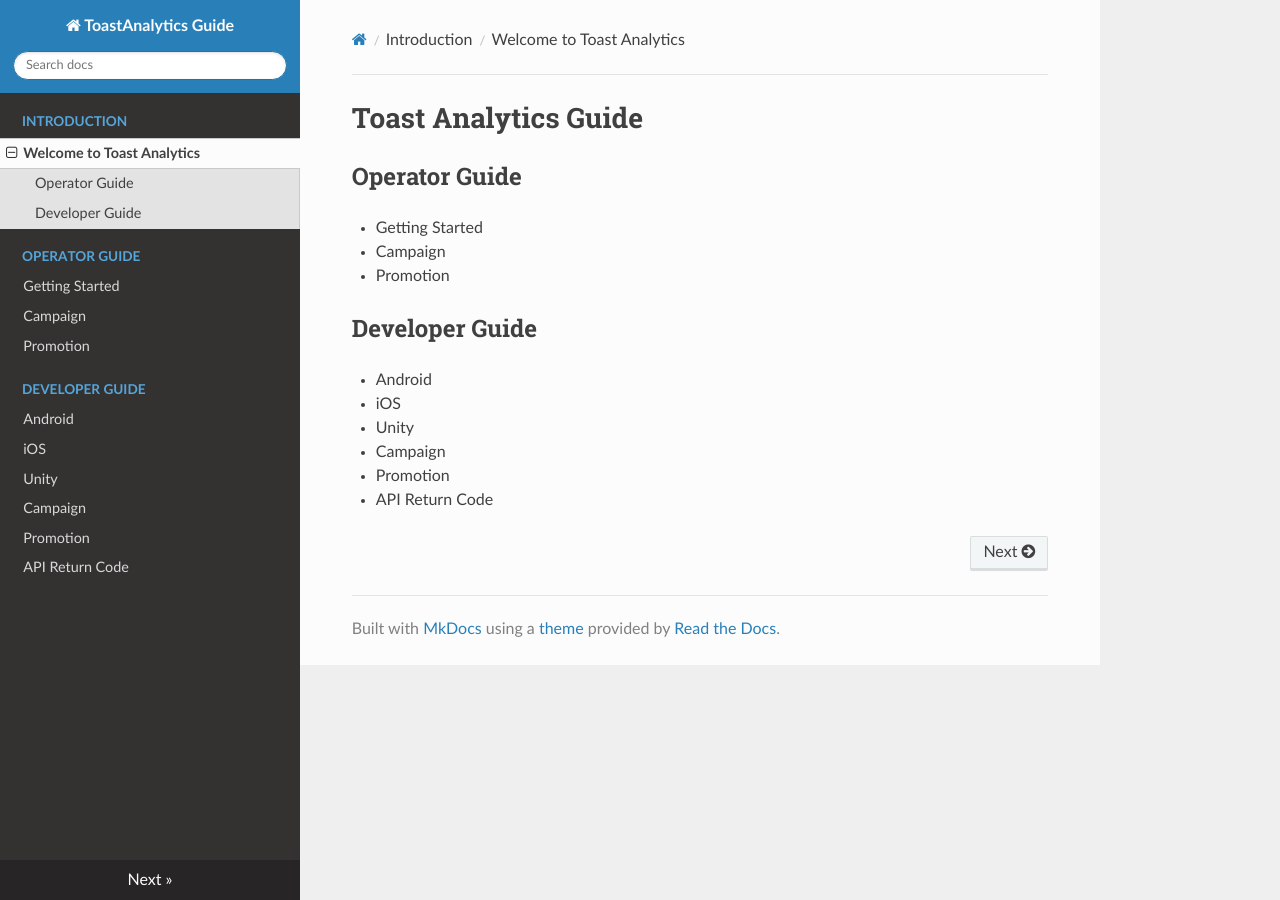
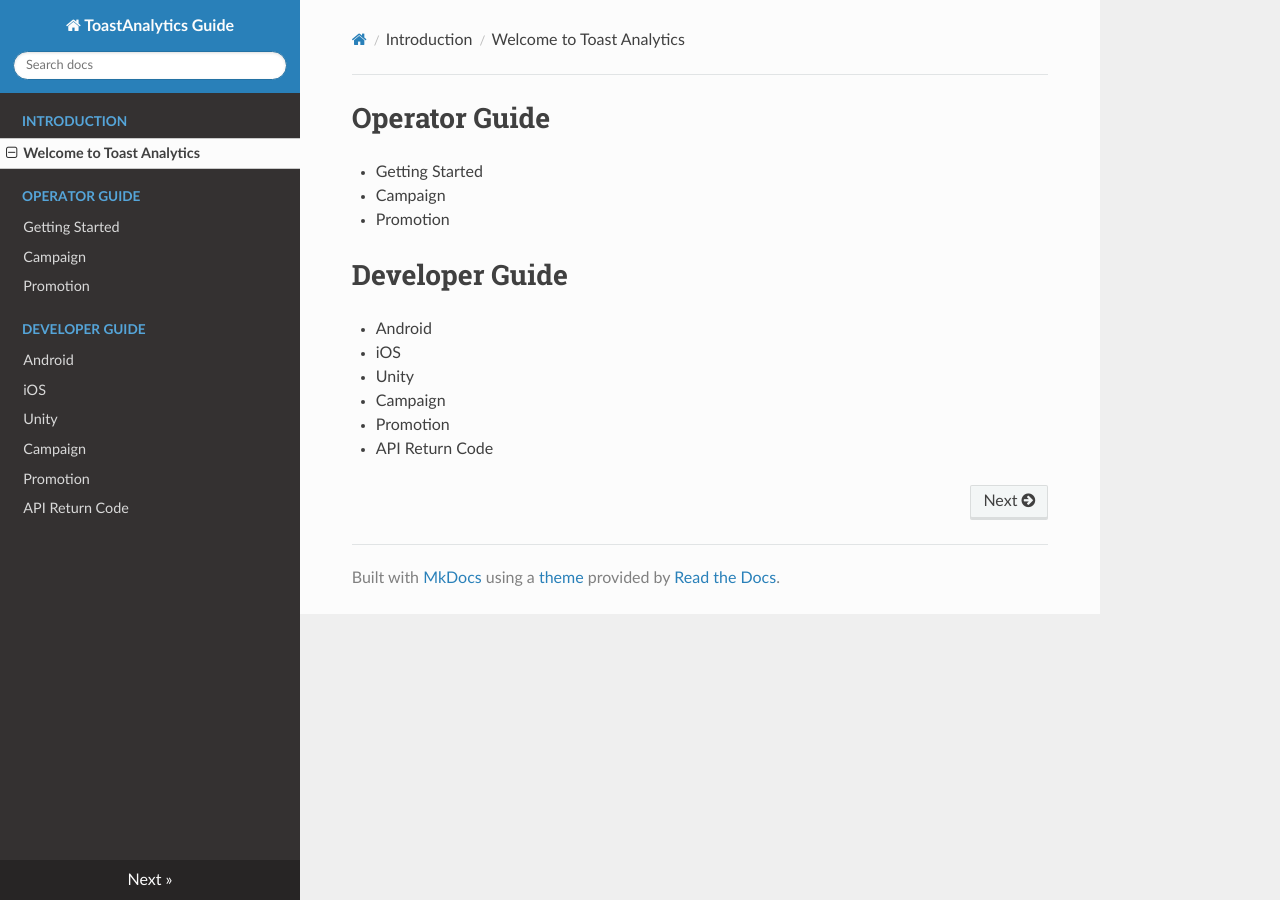
Before and after one commit to ToastAnalytics/ToastAnalytics_EN, an MkDocs documentation site: the page built from docs/index.md, in a window 1280 px wide. Built offline with MkDocs 1.6.1, drawn with Linux system fonts in a browser that asks for light colours; nearby versions of some CDN libraries; old or Windows-style settings are respelled for this version of MkDocs.

Commit message:
Update index.md
.

```diff
--- a/docs/index.md
+++ b/docs/index.md
@@ -1,11 +1,9 @@
-# Toast Analytics Guide
-
-## Operator Guide
+# Operator Guide
 - Getting Started
 - Campaign
 - Promotion
 
-## Developer Guide
+# Developer Guide
 - Android
 - iOS
 - Unity
```
